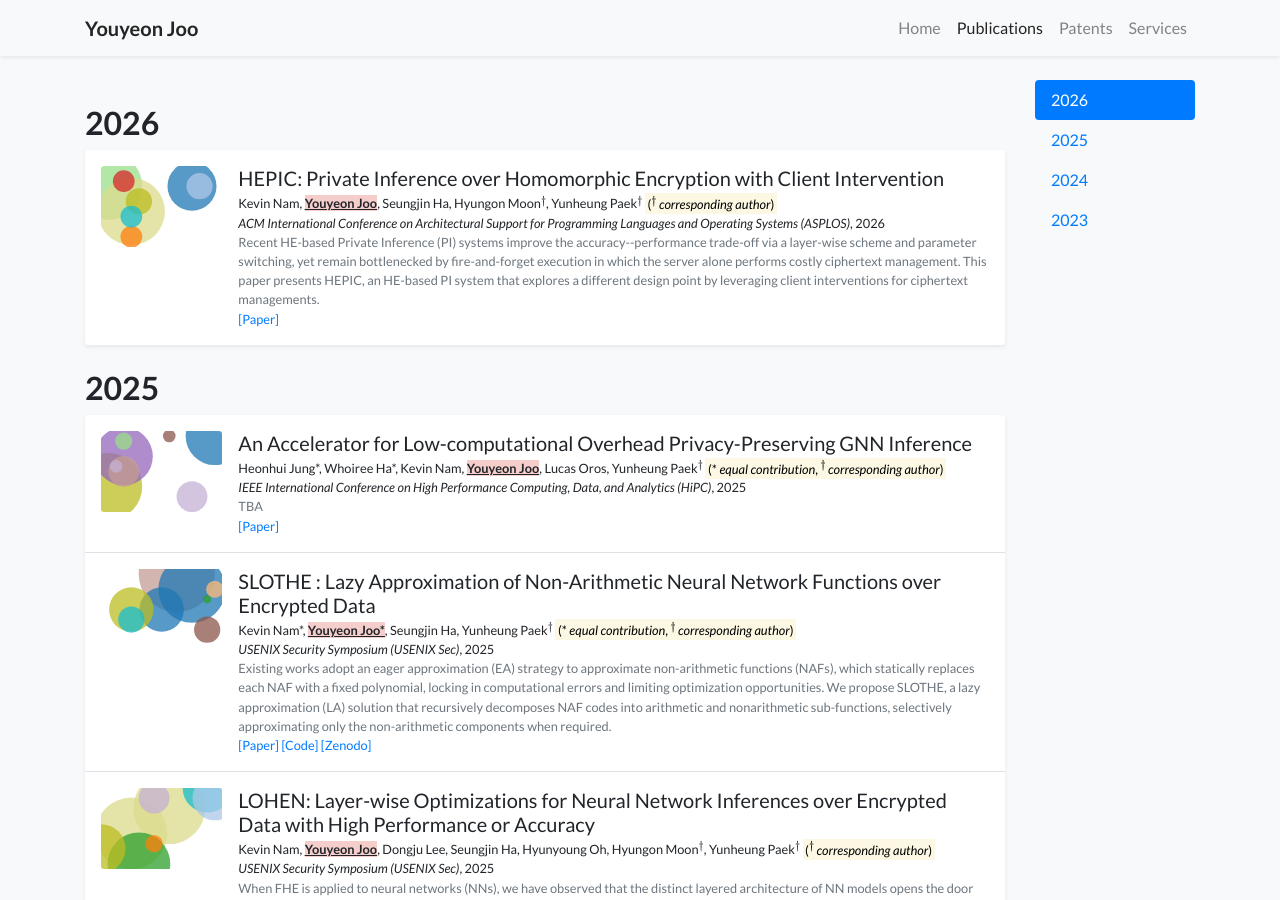
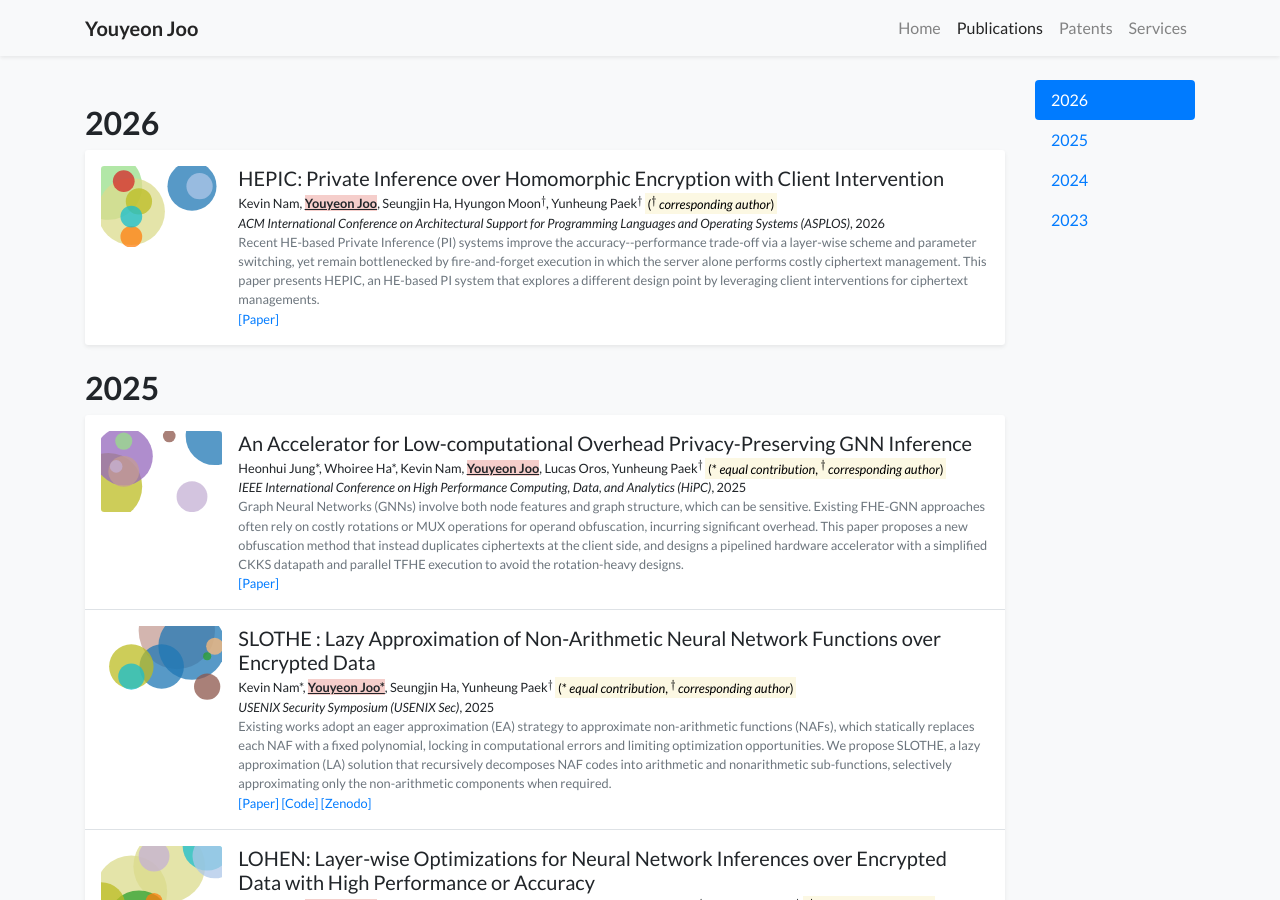
Before and after one commit to Youyeon/Youyeon.github.io, a Jekyll site: the page built from publications.html, in a window 1280 px wide and 900 px high. Built offline with Jekyll 4.4.1, drawn with Linux system fonts in a browser that asks for light colours; nearby versions of some CDN libraries; a style sheet for code colours, icons or effects is not loaded.

Commit message:
update hipc

```diff
--- a/_publications/2025/2025-pub-hipc.md
+++ b/_publications/2025/2025-pub-hipc.md
@@ -9,7 +9,7 @@ pub:            "IEEE International Conference on High Performance Computing, Da
 pub_date:       "2025"
 
 abstract: >-
-  TBA
+  Graph Neural Networks (GNNs) involve both node features and graph structure, which can be sensitive. Existing FHE-GNN approaches often rely on costly rotations or MUX operations for operand obfuscation, incurring significant overhead. This paper proposes a new obfuscation method that instead duplicates ciphertexts at the client side, and designs a pipelined hardware accelerator with a simplified CKKS datapath and parallel TFHE execution to avoid the rotation-heavy designs.
 # cover:          /assets/images/covers/cover3.jpg
 authors:
   - Heonhui Jung*
@@ -19,5 +19,5 @@ authors:
   - Lucas Oros
   - Yunheung Paek#
 links:
-  Paper: https://www.hipc.org/
+  Paper: https://doi.org/10.1109/HiPC66333.2025.00011
 ---
```
